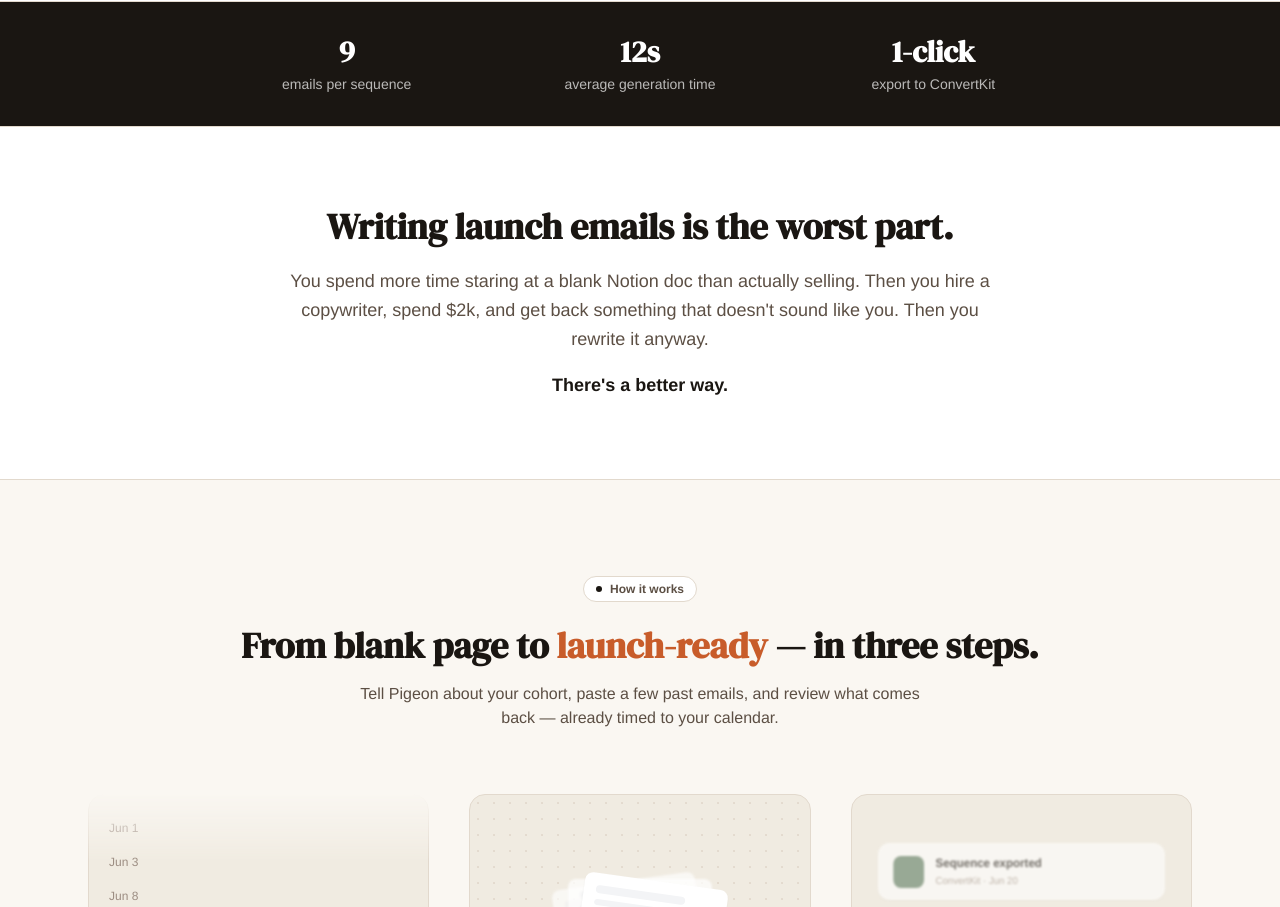
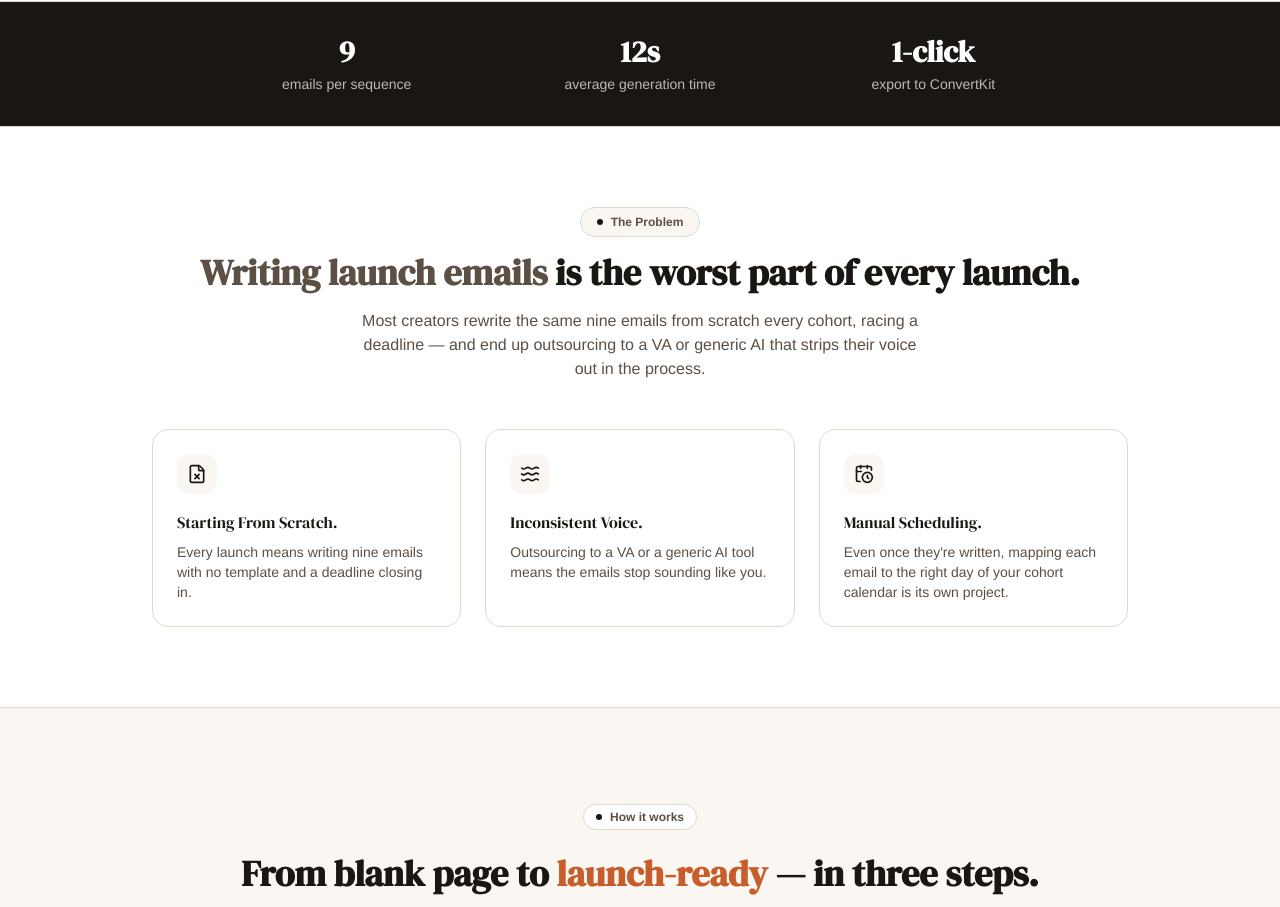
Before and after one commit to theofficialaiwithai/pigeon, a Next.js app: page / in a window 1280 px wide. Shown: the part 740-1647 px from the top of the page. Built offline with nearby package versions, Linux system fonts and the light colour scheme; no server answers; a web font is replaced by a local one.

Commit message:
chore: session update 2026-06-20

```diff
--- a/app/page.tsx
+++ b/app/page.tsx
@@ -1,6 +1,7 @@
 import Link from "next/link";
 import { redirect } from "next/navigation";
 import { auth } from "@clerk/nextjs/server";
+import { FileX, Waves, CalendarClock } from "lucide-react";
 import { Logo } from "@/components/logo";
 import { RevealSection } from "@/components/landing/reveal-section";
 import { StatsBar } from "@/components/landing/stats-bar";
@@ -141,18 +142,54 @@ export default async function LandingPage() {
 
       {/* The problem */}
       <RevealSection>
-        <section className="mx-auto max-w-3xl px-6 py-20 text-center">
-          <h2 className="font-heading text-3xl font-extrabold text-pigeon-ink md:text-4xl">
-            Writing launch emails is the worst part.
-          </h2>
-          <p className="mt-5 text-lg leading-relaxed text-pigeon-ink-muted">
-            You spend more time staring at a blank Notion doc than actually selling.
-            Then you hire a copywriter, spend $2k, and get back something that
-            doesn&apos;t sound like you. Then you rewrite it anyway.
-          </p>
-          <p className="mt-4 text-lg font-semibold text-pigeon-ink">
-            There&apos;s a better way.
-          </p>
+        <section className="mx-auto max-w-5xl px-6 py-20">
+
+          {/* Header */}
+          <div className="mb-12 flex flex-col items-center gap-4 text-center">
+            <div className="inline-flex items-center gap-2 rounded-full border border-pigeon-warm-rule bg-pigeon-cream px-4 py-1.5">
+              <span className="h-1.5 w-1.5 rounded-full bg-pigeon-ink" />
+              <span className="text-xs font-semibold text-pigeon-ink-muted">The Problem</span>
+            </div>
+            <h2 className="font-heading text-3xl font-extrabold md:text-4xl">
+              <span className="text-pigeon-ink-muted">Writing launch emails</span>
+              {" "}is the worst part of every launch.
+            </h2>
+            <p className="max-w-xl text-base text-pigeon-ink-muted">
+              Most creators rewrite the same nine emails from scratch every cohort, racing a deadline — and end up outsourcing to a VA or generic AI that strips their voice out in the process.
+            </p>
+          </div>
+
+          {/* Problem cards */}
+          <div className="grid grid-cols-1 gap-6 md:grid-cols-3">
+            <div className="rounded-2xl border border-pigeon-warm-rule bg-white p-6">
+              <div className="mb-4 flex h-10 w-10 items-center justify-center rounded-xl bg-pigeon-cream">
+                <FileX className="h-5 w-5 text-pigeon-ink" />
+              </div>
+              <h4 className="font-heading text-base text-pigeon-ink">Starting From Scratch.</h4>
+              <p className="mt-2 text-sm text-pigeon-ink-muted">
+                Every launch means writing nine emails with no template and a deadline closing in.
+              </p>
+            </div>
+            <div className="rounded-2xl border border-pigeon-warm-rule bg-white p-6">
+              <div className="mb-4 flex h-10 w-10 items-center justify-center rounded-xl bg-pigeon-cream">
+                <Waves className="h-5 w-5 text-pigeon-ink" />
+              </div>
+              <h4 className="font-heading text-base text-pigeon-ink">Inconsistent Voice.</h4>
+              <p className="mt-2 text-sm text-pigeon-ink-muted">
+                Outsourcing to a VA or a generic AI tool means the emails stop sounding like you.
+              </p>
+            </div>
+            <div className="rounded-2xl border border-pigeon-warm-rule bg-white p-6">
+              <div className="mb-4 flex h-10 w-10 items-center justify-center rounded-xl bg-pigeon-cream">
+                <CalendarClock className="h-5 w-5 text-pigeon-ink" />
+              </div>
+              <h4 className="font-heading text-base text-pigeon-ink">Manual Scheduling.</h4>
+              <p className="mt-2 text-sm text-pigeon-ink-muted">
+                Even once they&apos;re written, mapping each email to the right day of your cohort calendar is its own project.
+              </p>
+            </div>
+          </div>
+
         </section>
       </RevealSection>
 
```
